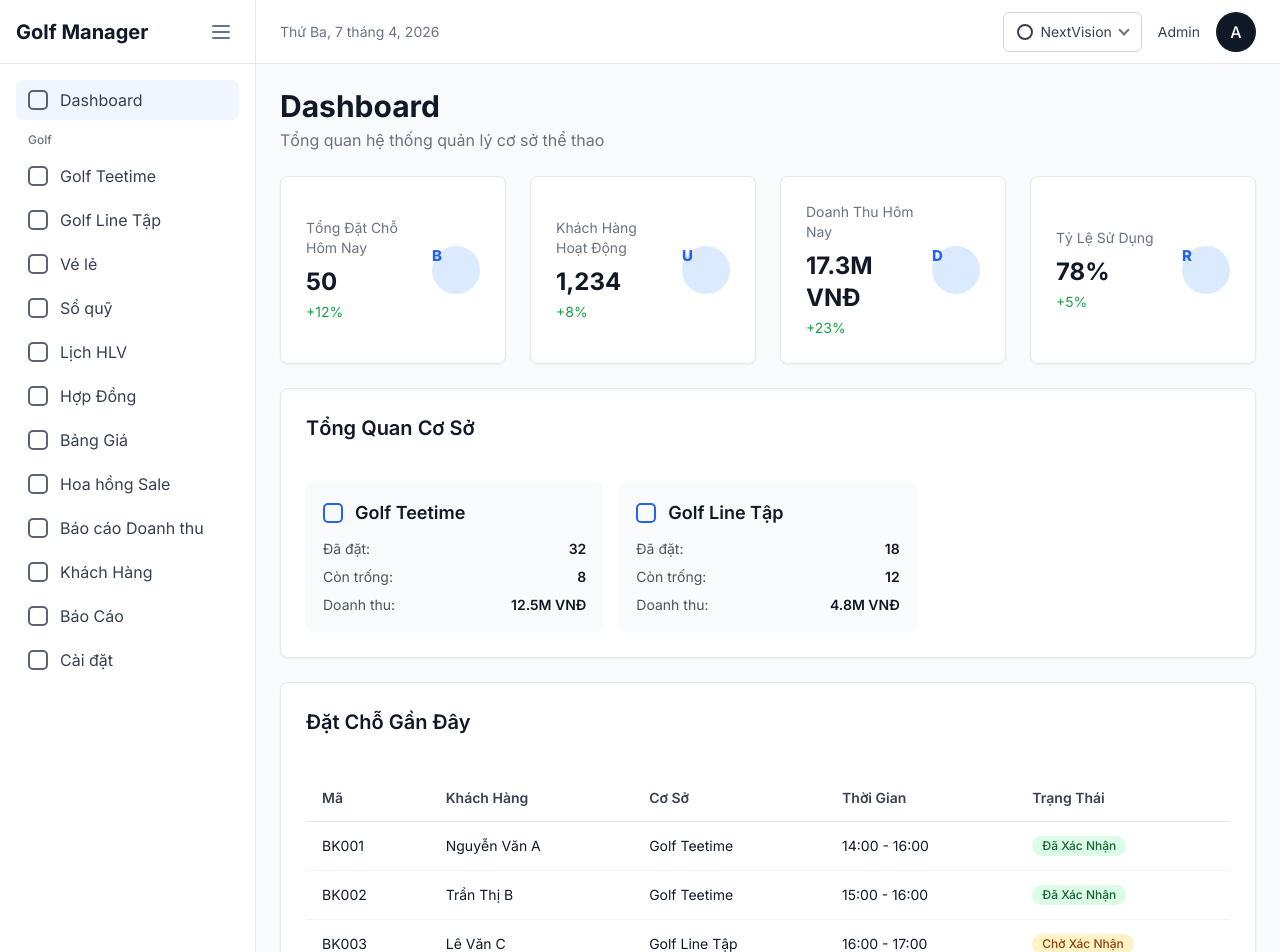
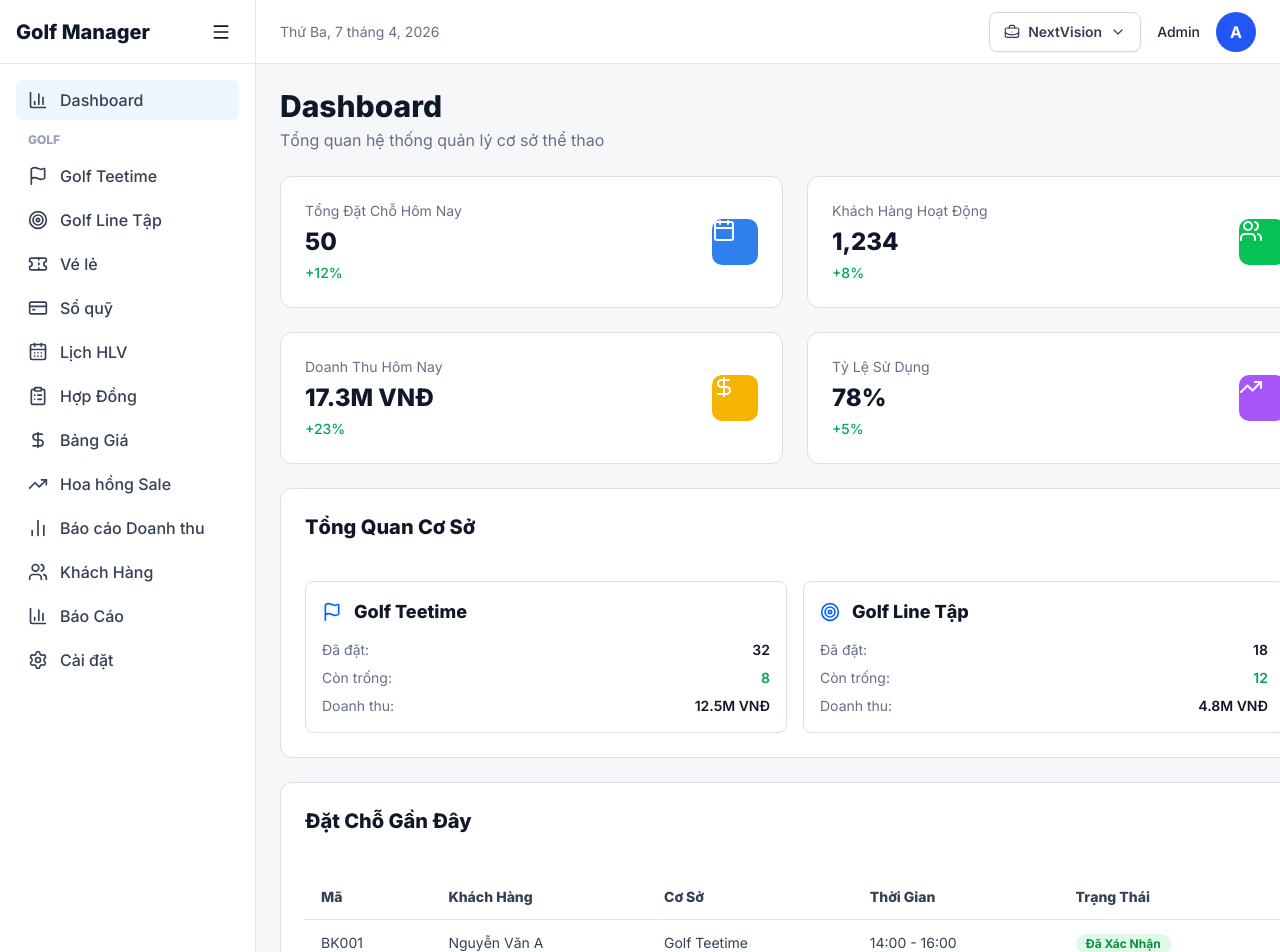
Before and after one commit to thamntt/Golf, a Next.js app: page / in a window 1280 px wide. Shown: the top 952 px of the page. Built offline with nearby package versions, Linux system fonts and the light colour scheme.

Commit message:
Match Golf dashboard reference

```diff
--- a/package.json
+++ b/package.json
@@ -10,6 +10,7 @@
   },
   "dependencies": {
     "@fontsource/inter": "^5.2.8",
+    "lucide-react": "^1.14.0",
     "next": "16.2.4",
     "react": "19.2.4",
     "react-dom": "19.2.4"
--- a/src/app/page.module.css
+++ b/src/app/page.module.css
@@ -2,7 +2,7 @@
   min-height: 100vh;
   display: grid;
   grid-template-columns: 256px minmax(0, 1fr);
-  background: #f8fafc;
+  background: #f6f7f9;
   color: #0f172a;
 }
 
@@ -22,9 +22,9 @@
 }
 
 .sidebarHeader h1 {
-  color: #111827;
+  color: #0f172a;
   font-size: 20px;
-  font-weight: 700;
+  font-weight: 800;
   line-height: 28px;
 }
 
@@ -32,21 +32,13 @@
   width: 36px;
   height: 36px;
   display: inline-flex;
-  flex-direction: column;
   align-items: center;
   justify-content: center;
-  gap: 4px;
   border: 0;
   border-radius: 6px;
   background: transparent;
+  color: #0f172a;
   cursor: pointer;
-}
-
-.sidebarHeader button span {
-  width: 18px;
-  height: 2px;
-  border-radius: 99px;
-  background: #64748b;
 }
 
 .navigation {
@@ -61,11 +53,13 @@
 }
 
 .navGroup {
-  padding: 8px 12px 0;
-  color: #6b7280;
+  margin-top: 8px;
+  padding: 0 12px;
+  color: #98a2b3;
   font-size: 12px;
-  font-weight: 500;
+  font-weight: 800;
   line-height: 16px;
+  text-transform: uppercase;
 }
 
 .navigation a {
@@ -73,31 +67,27 @@
   display: flex;
   align-items: center;
   gap: 12px;
-  border-radius: 6px;
+  border-radius: 8px;
   padding: 8px 12px;
-  color: #374151;
+  color: #344054;
   font-size: 16px;
-  font-weight: 400;
+  font-weight: 500;
   line-height: 24px;
+}
+
+.navigation a svg {
+  flex: 0 0 auto;
 }
 
 .navigation a:hover,
 .activeNav {
   background: #eff6ff;
-  color: #1d4ed8;
-}
-
-.navIcon {
-  width: 20px;
-  height: 20px;
-  flex: 0 0 auto;
-  border: 2px solid currentColor;
-  border-radius: 5px;
-  opacity: 0.82;
+  color: #0b63ff;
 }
 
 .main {
   min-width: 0;
+  background: #f6f7f9;
 }
 
 .topbar {
@@ -112,7 +102,7 @@
 }
 
 .topbar p {
-  color: #6b7280;
+  color: #667085;
   font-size: 14px;
   line-height: 20px;
 }
@@ -128,35 +118,23 @@
   display: inline-flex;
   align-items: center;
   gap: 8px;
-  border: 1px solid #d1d5db;
-  border-radius: 6px;
-  padding: 0 13px;
+  border: 1px solid #cfd6e3;
+  border-radius: 8px;
+  padding: 0 14px;
   background: #ffffff;
-  color: #374151;
+  color: #344054;
   cursor: pointer;
   font: inherit;
   font-size: 14px;
+  font-weight: 600;
   line-height: 20px;
-}
-
-.branchIcon {
-  width: 16px;
-  height: 16px;
-  border: 2px solid #374151;
-  border-radius: 50%;
-}
-
-.chevron {
-  width: 8px;
-  height: 8px;
-  border-right: 2px solid #6b7280;
-  border-bottom: 2px solid #6b7280;
-  transform: translateY(-2px) rotate(45deg);
+  box-shadow: 0 1px 2px rgba(16, 24, 40, 0.04);
 }
 
 .role {
-  color: #374151;
+  color: #1d2939;
   font-size: 14px;
+  font-weight: 500;
   line-height: 20px;
 }
 
@@ -167,10 +145,10 @@
   align-items: center;
   justify-content: center;
   border-radius: 50%;
-  background: #111827;
+  background: #2257f6;
   color: #ffffff;
   font-size: 16px;
-  font-weight: 500;
+  font-weight: 700;
   line-height: 24px;
 }
 
@@ -182,14 +160,14 @@
 
 .titleBlock h2 {
   margin-bottom: 4px;
-  color: #111827;
+  color: #101828;
   font-size: 30px;
-  font-weight: 700;
+  font-weight: 800;
   line-height: 36px;
 }
 
 .titleBlock p {
-  color: #6b7280;
+  color: #667085;
   font-size: 16px;
   line-height: 24px;
 }
@@ -201,21 +179,20 @@
 }
 
 .statCard {
-  min-height: 134px;
+  min-height: 130px;
   display: flex;
   align-items: center;
   justify-content: space-between;
   gap: 16px;
-  border: 1px solid #e5e7eb;
-  border-radius: 8px;
-  padding: 25px;
+  border: 1px solid #d9dee7;
+  border-radius: 12px;
+  padding: 24px;
   background: #ffffff;
-  box-shadow: 0 1px 2px rgba(15, 23, 42, 0.05);
 }
 
 .statCard p {
-  margin-bottom: 8px;
-  color: #6b7280;
+  margin-bottom: 6px;
+  color: #667085;
   font-size: 14px;
   line-height: 20px;
 }
@@ -226,80 +203,92 @@
 }
 
 .statCard strong {
-  margin-bottom: 4px;
-  color: #111827;
+  margin-bottom: 6px;
+  color: #0f172a;
   font-size: 24px;
-  font-weight: 700;
-  line-height: 32px;
+  font-weight: 800;
+  line-height: 30px;
 }
 
 .statCard div > span {
-  color: #16a34a;
+  color: #00a651;
   font-size: 14px;
+  font-weight: 500;
   line-height: 20px;
 }
 
 .statIcon {
-  width: 48px;
-  height: 48px;
+  width: 46px;
+  height: 46px;
   display: inline-flex;
   align-items: center;
   justify-content: center;
   flex: 0 0 auto;
-  border-radius: 999px;
-  background: #dbeafe;
-  color: #2563eb;
-  font-size: 15px;
-  font-weight: 800;
+  border-radius: 10px;
+  color: #ffffff;
+}
+
+.blue {
+  background: #2f80ed;
+}
+
+.green {
+  background: #06c153;
+}
+
+.amber {
+  background: #f5b400;
+}
+
+.purple {
+  background: #a855f7;
 }
 
 .card {
-  border: 1px solid #e5e7eb;
-  border-radius: 8px;
-  padding: 25px;
+  border: 1px solid #d9dee7;
+  border-radius: 12px;
+  padding: 24px;
   background: #ffffff;
-  box-shadow: 0 1px 2px rgba(15, 23, 42, 0.05);
 }
 
 .card h3 {
   margin-bottom: 40px;
-  color: #111827;
+  color: #101828;
   font-size: 20px;
-  font-weight: 600;
+  font-weight: 800;
   line-height: 28px;
+}
+
+.facilityCard {
+  min-height: 256px;
 }
 
 .facilityGrid {
   display: grid;
-  grid-template-columns: repeat(3, minmax(0, 1fr));
+  grid-template-columns: repeat(2, minmax(0, 524px));
   gap: 16px;
 }
 
 .facility {
-  min-height: 149px;
+  min-height: 144px;
+  border: 1px solid #d9dee7;
   border-radius: 8px;
-  padding: 17px;
-  background: #f9fafb;
+  padding: 16px;
+  background: #ffffff;
 }
 
 .facilityTitle {
   display: flex;
   align-items: center;
   gap: 12px;
-  margin-bottom: 12px;
-}
-
-.facilityIcon {
-  width: 20px;
-  height: 20px;
-  border: 2px solid #2563eb;
-  border-radius: 5px;
+  margin-bottom: 14px;
+  color: #0b63ff;
 }
 
 .facility h4 {
-  color: #111827;
+  color: #101828;
   font-size: 18px;
-  font-weight: 600;
+  font-weight: 800;
   line-height: 28px;
 }
 
@@ -313,7 +302,7 @@
   align-items: center;
   justify-content: space-between;
   gap: 16px;
-  color: #4b5563;
+  color: #667085;
   font-size: 14px;
   line-height: 20px;
 }
@@ -324,8 +313,16 @@
 }
 
 .facility dd {
-  color: #111827;
+  color: #101828;
   font-weight: 600;
+}
+
+.facility .positive {
+  color: #00a651;
+}
+
+.tableCard {
+  min-height: 390px;
 }
 
 .tableWrap {
@@ -335,29 +332,49 @@
 
 .table {
   width: 100%;
-  min-width: 900px;
+  min-width: 980px;
   border-collapse: collapse;
   text-align: left;
 }
 
 .table th {
-  height: 45px;
-  padding: 11px 16px;
-  border-bottom: 1px solid #e5e7eb;
-  color: #374151;
+  height: 44px;
+  padding: 10px 16px;
+  border-bottom: 1px solid #dfe3ea;
+  color: #344054;
   font-size: 14px;
-  font-weight: 600;
+  font-weight: 800;
   line-height: 20px;
 }
 
 .table td {
-  height: 49px;
-  padding: 13px 16px;
-  border-bottom: 1px solid #f3f4f6;
-  color: #111827;
+  height: 48px;
+  padding: 12px 16px;
+  border-bottom: 1px solid #edf0f4;
+  color: #344054;
   font-size: 14px;
   line-height: 20px;
   white-space: nowrap;
+}
+
+.table th:nth-child(1),
+.table td:nth-child(1) {
+  width: 13%;
+}
+
+.table th:nth-child(2),
+.table td:nth-child(2) {
+  width: 22%;
+}
+
+.table th:nth-child(3),
+.table td:nth-child(3) {
+  width: 21%;
+}
+
+.table th:nth-child(4),
+.table td:nth-child(4) {
+  width: 21%;
 }
 
 .confirmed,
@@ -368,28 +385,27 @@
   border-radius: 999px;
   padding: 2px 10px;
   font-size: 12px;
-  font-weight: 500;
+  font-weight: 700;
   line-height: 16px;
 }
 
 .confirmed {
-  background: #dcfce7;
-  color: #166534;
+  background: #dff8e8;
+  color: #0a8f3c;
 }
 
 .pending {
-  background: #fef3c7;
-  color: #92400e;
+  background: #fff3c7;
+  color: #b77900;
 }
 
-@media (max-width: 1180px) {
-  .statsGrid,
-  .facilityGrid {
+@media (max-width: 1280px) {
+  .statsGrid {
     grid-template-columns: repeat(2, minmax(0, 1fr));
   }
 }
 
-@media (max-width: 820px) {
+@media (max-width: 900px) {
   .shell {
     grid-template-columns: 1fr;
   }
@@ -414,7 +430,7 @@
   }
 }
 
-@media (max-width: 560px) {
+@media (max-width: 640px) {
   .navigation,
   .statsGrid,
   .facilityGrid {
--- a/src/app/page.tsx
+++ b/src/app/page.tsx
@@ -1,19 +1,37 @@
+import {
+  BarChart3,
+  BriefcaseBusiness,
+  Calendar,
+  CalendarDays,
+  ChartNoAxesColumn,
+  ChevronDown,
+  ClipboardList,
+  CreditCard,
+  DollarSign,
+  Flag,
+  Menu,
+  Settings,
+  Target,
+  Ticket,
+  TrendingUp,
+  Users,
+} from "lucide-react";
 import styles from "./page.module.css";
 
 const navItems = [
-  { label: "Dashboard", active: true },
-  { label: "Golf Teetime", group: "Golf" },
-  { label: "Golf Line Tập" },
-  { label: "Vé lẻ" },
-  { label: "Sổ quỹ" },
-  { label: "Lịch HLV" },
-  { label: "Hợp Đồng" },
-  { label: "Bảng Giá" },
-  { label: "Hoa hồng Sale" },
-  { label: "Báo cáo Doanh thu" },
-  { label: "Khách Hàng" },
-  { label: "Báo Cáo" },
-  { label: "Cài đặt" },
+  { label: "Dashboard", icon: BarChart3, active: true },
+  { label: "Golf Teetime", icon: Flag, group: "GOLF" },
+  { label: "Golf Line Tập", icon: Target },
+  { label: "Vé lẻ", icon: Ticket },
+  { label: "Sổ quỹ", icon: CreditCard },
+  { label: "Lịch HLV", icon: CalendarDays },
+  { label: "Hợp Đồng", icon: ClipboardList },
+  { label: "Bảng Giá", icon: DollarSign },
+  { label: "Hoa hồng Sale", icon: TrendingUp },
+  { label: "Báo cáo Doanh thu", icon: ChartNoAxesColumn },
+  { label: "Khách Hàng", icon: Users },
+  { label: "Báo Cáo", icon: BarChart3 },
+  { label: "Cài đặt", icon: Settings },
 ];
 
 const stats = [
@@ -21,37 +39,43 @@ const stats = [
     label: "Tổng Đặt Chỗ Hôm Nay",
     value: "50",
     trend: "+12%",
-    icon: "B",
+    Icon: Calendar,
+    tone: "blue",
   },
   {
     label: "Khách Hàng Hoạt Động",
     value: "1,234",
     trend: "+8%",
-    icon: "U",
+    Icon: Users,
+    tone: "green",
   },
   {
     label: "Doanh Thu Hôm Nay",
     value: "17.3M VNĐ",
     trend: "+23%",
-    icon: "D",
+    Icon: DollarSign,
+    tone: "amber",
   },
   {
     label: "Tỷ Lệ Sử Dụng",
     value: "78%",
     trend: "+5%",
-    icon: "R",
+    Icon: TrendingUp,
+    tone: "purple",
   },
 ];
 
 const facilities = [
   {
     name: "Golf Teetime",
+    Icon: Flag,
     booked: "32",
     available: "8",
     revenue: "12.5M VNĐ",
   },
   {
     name: "Golf Line Tập",
+    Icon: Target,
     booked: "18",
     available: "12",
     revenue: "4.8M VNĐ",
@@ -103,22 +127,24 @@ export default function Home() {
         <div className={styles.sidebarHeader}>
           <h1>Golf Manager</h1>
           <button type="button" aria-label="Thu gọn menu">
-            <span />
-            <span />
-            <span />
+            <Menu size={20} strokeWidth={2} />
           </button>
         </div>
 
         <nav className={styles.navigation} aria-label="Menu quản trị">
-          {navItems.map((item) => (
+          {navItems.map((item) => {
+            const Icon = item.icon;
+
+            return (
               <div className={styles.navBlock} key={item.label}>
                 {item.group ? <p className={styles.navGroup}>{item.group}</p> : null}
                 <a className={item.active ? styles.activeNav : undefined} href="#">
-                <span className={styles.navIcon} />
+                  <Icon size={20} strokeWidth={2} />
                   {item.label}
                 </a>
               </div>
-          ))}
+            );
+          })}
         </nav>
       </aside>
 
@@ -128,9 +154,9 @@ export default function Home() {
 
           <div className={styles.userTools}>
             <button className={styles.branchButton} type="button">
-              <span className={styles.branchIcon} />
+              <BriefcaseBusiness size={16} strokeWidth={1.8} />
               NextVision
-              <span className={styles.chevron} />
+              <ChevronDown size={16} strokeWidth={1.8} />
             </button>
             <span className={styles.role}>Admin</span>
             <span className={styles.avatar}>A</span>
@@ -144,25 +170,34 @@ export default function Home() {
           </div>
 
           <section className={styles.statsGrid} aria-label="Chỉ số tổng quan">
-            {stats.map((item) => (
+            {stats.map((item) => {
+              const Icon = item.Icon;
+
+              return (
                 <article className={styles.statCard} key={item.label}>
                   <div>
                     <p>{item.label}</p>
                     <strong>{item.value}</strong>
                     <span>{item.trend}</span>
                   </div>
-                <span className={styles.statIcon}>{item.icon}</span>
+                  <span className={`${styles.statIcon} ${styles[item.tone]}`}>
+                    <Icon size={24} strokeWidth={2} />
+                  </span>
                 </article>
-            ))}
+              );
+            })}
           </section>
 
-          <section className={styles.card}>
+          <section className={`${styles.card} ${styles.facilityCard}`}>
             <h3>Tổng Quan Cơ Sở</h3>
             <div className={styles.facilityGrid}>
-              {facilities.map((facility) => (
+              {facilities.map((facility) => {
+                const Icon = facility.Icon;
+
+                return (
                   <article className={styles.facility} key={facility.name}>
                     <div className={styles.facilityTitle}>
-                    <span className={styles.facilityIcon} />
+                      <Icon size={20} strokeWidth={2} />
                       <h4>{facility.name}</h4>
                     </div>
                     <dl>
@@ -172,7 +207,7 @@ export default function Home() {
                       </div>
                       <div>
                         <dt>Còn trống:</dt>
-                      <dd>{facility.available}</dd>
+                        <dd className={styles.positive}>{facility.available}</dd>
                       </div>
                       <div>
                         <dt>Doanh thu:</dt>
@@ -180,11 +215,12 @@ export default function Home() {
                       </div>
                     </dl>
                   </article>
-              ))}
+                );
+              })}
             </div>
           </section>
 
-          <section className={styles.card}>
+          <section className={`${styles.card} ${styles.tableCard}`}>
             <h3>Đặt Chỗ Gần Đây</h3>
             <div className={styles.tableWrap}>
               <table className={styles.table}>
```
Also changed, not shown: 1 other file (tests, documents, lock files or other folders). Lines whose indentation alone changed are shown as unchanged.
